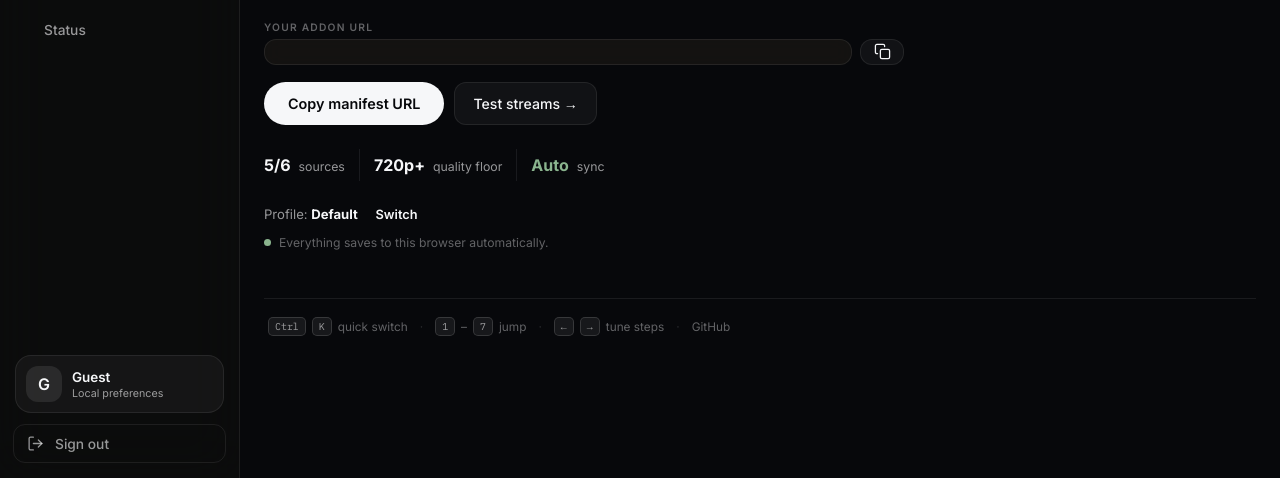
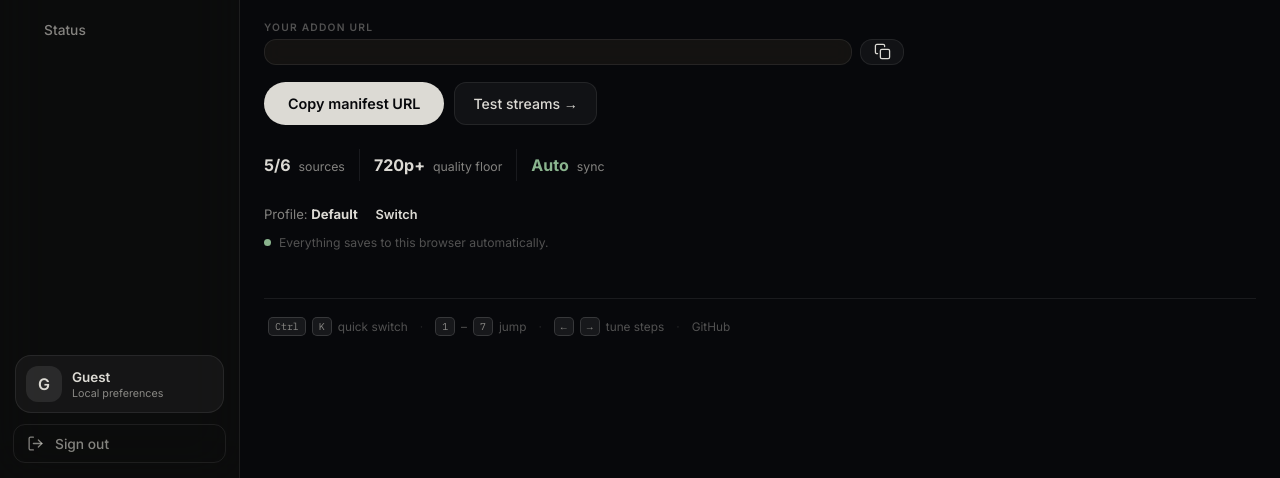
Before and after one commit to dipender98/IndStream, a website: page public/index.html in a window 1280 px wide. Shown: the part 322-800 px from the top of the page. Drawn offline with Linux system fonts and the light colour scheme.

Commit message:
v1.0.0: soften contrast to off-white/gray throughout

```diff
--- a/public/style.css
+++ b/public/style.css
@@ -11,14 +11,14 @@
   --line-1: rgba(246, 247, 249, .08);
   --line-2: rgba(246, 247, 249, .14);
   --line-3: rgba(246, 247, 249, .22);
-  /* type */
-  --text-1: #f6f7f9;
-  --text-2: rgba(246, 247, 249, .6);
-  --text-3: rgba(246, 247, 249, .38);
+  /* type — soft off-white, gentle contrast */
+  --text-1: #dcdad4;
+  --text-2: rgba(220, 218, 212, .58);
+  --text-3: rgba(220, 218, 212, .35);
   /* accent — white, like a well-made dark app */
-  --accent: #f6f7f9;
-  --accent-strong: #f6f7f9;
-  --accent-soft: rgba(246, 247, 249, .06);
+  --accent: #dcdad4;
+  --accent-strong: #dcdad4;
+  --accent-soft: rgba(220, 218, 212, .06);
   --on-accent: #07080b;
   --ok: #8ab48e;
   --danger: #cf938c;
@@ -218,8 +218,8 @@ img, svg, canvas { max-width: 100%; }
   border: 1px solid var(--line-2); position: relative; flex: none; transition: background .2s; }
 .switch-track::after { content: ''; position: absolute; top: 2px; left: 2px; width: 14px; height: 14px;
   border-radius: 50%; background: var(--text-2); transition: transform .2s, background .2s; }
-.switch input:checked + .switch-track { background: var(--accent-soft); border-color: rgba(232, 226, 212, .3); }
-.switch input:checked + .switch-track::after { transform: translateX(16px); background: #e8e2d4; }
+.switch input:checked + .switch-track { background: rgba(220, 218, 212, .14); border-color: rgba(220, 218, 212, .28); }
+.switch input:checked + .switch-track::after { transform: translateX(16px); background: #dcdad4; }
 
 /* ===== Providers ===== */
 .provider-grid { display: grid; grid-template-columns: repeat(3, 1fr); gap: 9px; }
```
